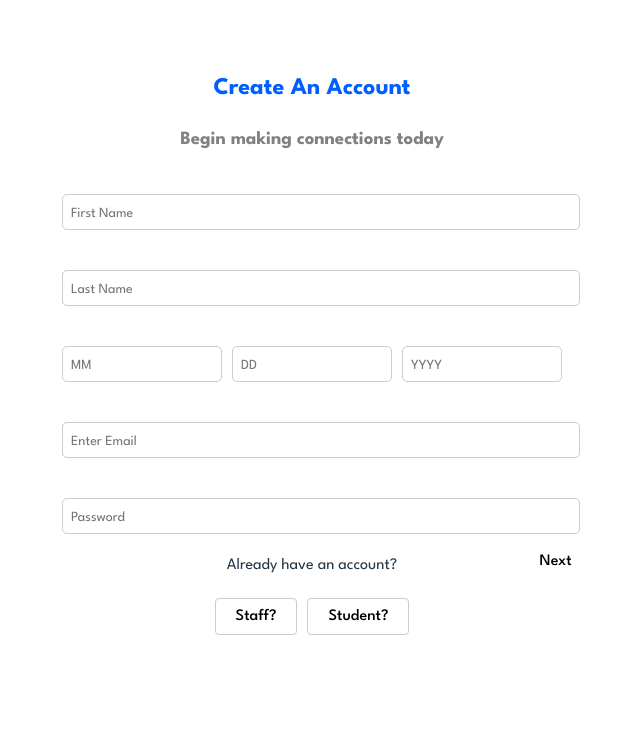
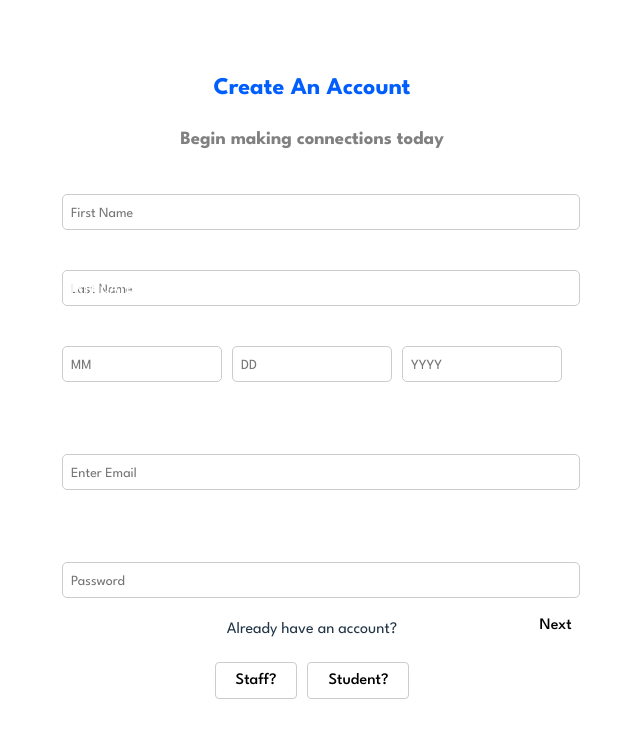
Before and after one commit to emilyc8/SpringFowardProject, a React (Vite) app in the folder frontend/cuny-project/: page /register in a window 1280 px wide. Shown: the top 738 px of the page, without its empty margins (328-968 px from the left). Built offline with nearby package versions, Linux system fonts and the light colour scheme; a web font is replaced by a local one.

Commit message:
register page changes

```diff
--- a/frontend/cuny-project/src/components/Register.jsx
+++ b/frontend/cuny-project/src/components/Register.jsx
@@ -40,14 +40,18 @@ function Register() {
           <input type="text" placeholder="Last Name" required value={lastName} onChange={(e) => setLastName(e.target.value)} />
         </div>
         <div className="input-group input-group-birthday">
+
           <input type="text" placeholder="MM" required value={birthMonth} onChange={(e) => setBirthMonth(e.target.value)} />
           <input type="text" placeholder="DD" required value={birthDay} onChange={(e) => setBirthDay(e.target.value)} />
           <input type="text" placeholder="YYYY" required value={birthYear} onChange={(e) => setBirthYear(e.target.value)} />
+          <p className="input-label-b">BIRTHDATE</p>
         </div>
         <div className="input-group">
+        <p className="input-label">EMAIL</p>
           <input type="email" placeholder="Enter Email" required value={email} onChange={(e) => setEmail(e.target.value)} />
         </div>
         <div className="input-group">
+        <p className="input-label">PASSWORD</p>
           <input type="password" placeholder="Password" required value={password} onChange={(e) => setPassword(e.target.value)} />
         </div>
         <button type="submit" className="submit-button1">Next</button>
--- a/frontend/cuny-project/src/styles/Register.css
+++ b/frontend/cuny-project/src/styles/Register.css
@@ -37,6 +37,7 @@
 .input-group-birthday {
   display: flex;
   gap: 10px;
+  margin-top: 20px;
 }
 
 .input-group-birthday input {
@@ -73,6 +74,21 @@
   margin-top: 20px;
 }
 
+.input-label {
+  color: white;
+  font-family: "League Spartan", sans-serif;
+  margin-bottom: 8px;
+}
+
+.input-label-b{
+  color:white;
+  font-family: "League Spartan", sans-serif;
+  margin-bottom: 8px;
+  position: absolute;
+  top: 33%;
+  margin-top: 14px;
+}
+
 .navigation-button1,
 .navigation-button2 {
   background-color: rgba(255,255,255,0.5);
```
